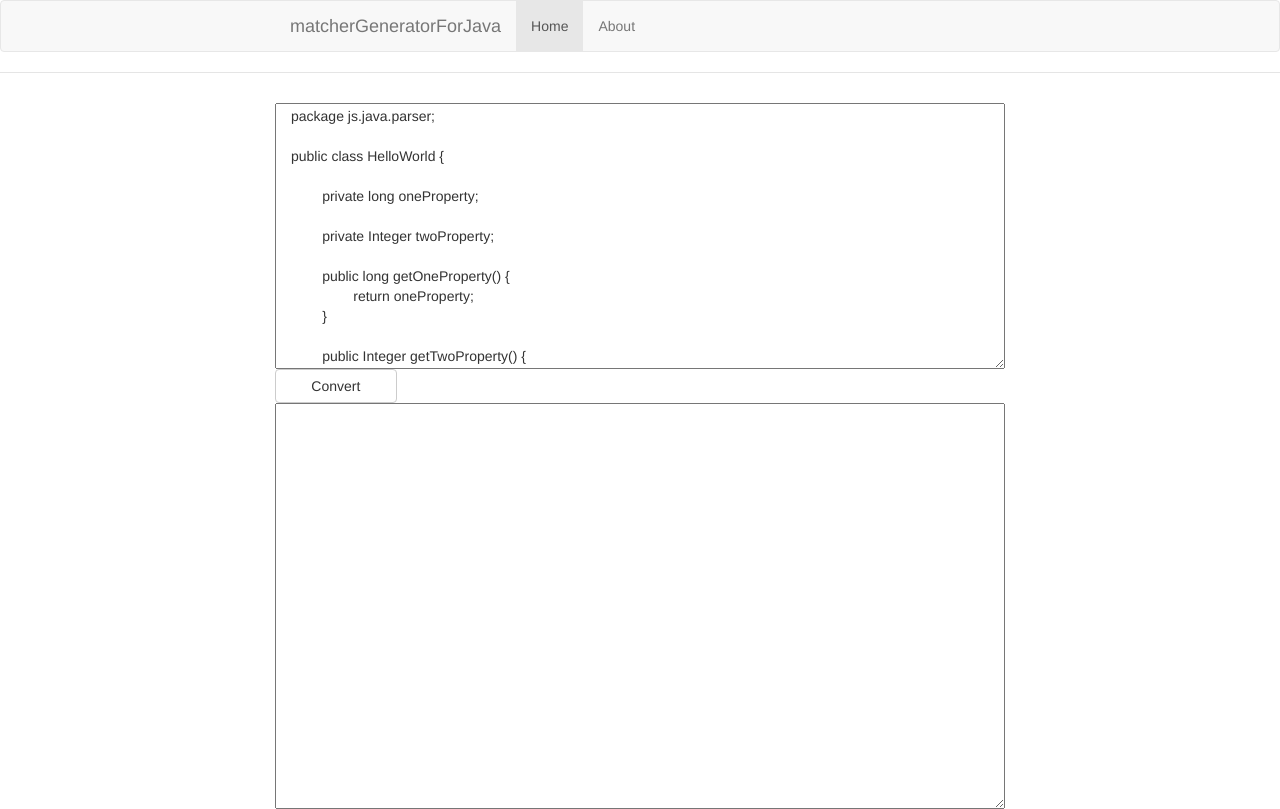
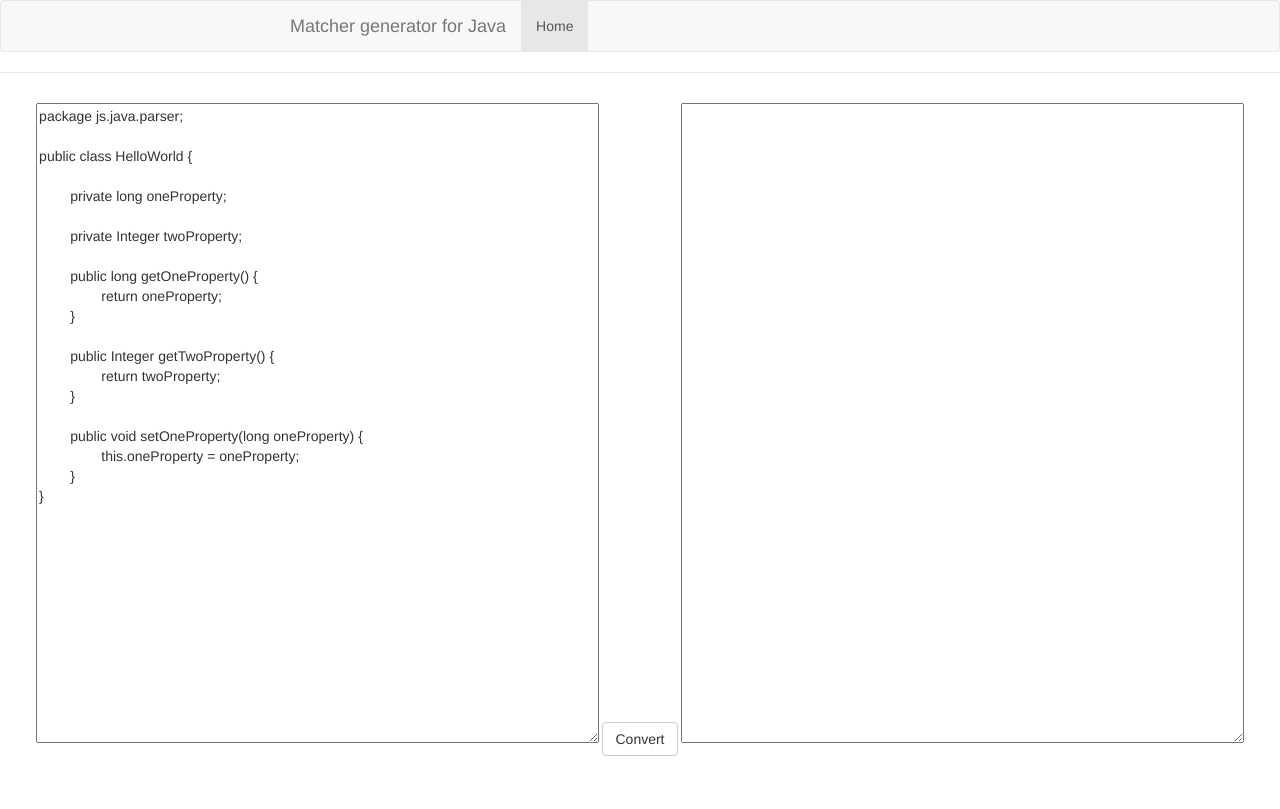
Before and after one commit to tornaia/matcher-generator-for-java, a website: page app/index.html in a window 1280 px wide. Drawn offline with nearby package versions, Linux system fonts and the light colour scheme; some packages are replaced by stand-ins of ours; files that its build step writes are made by us from their sources.

Commit message:
remove about minor restyle

```diff
--- a/app/index.html
+++ b/app/index.html
@@ -33,23 +33,20 @@
               <span class="icon-bar"></span>
             </button>
 
-            <a class="navbar-brand" href="#/">matcherGeneratorForJava</a>
+            <a class="navbar-brand" href="#/">Matcher generator for Java</a>
           </div>
 
           <div class="collapse navbar-collapse" id="js-navbar-collapse">
 
             <ul class="nav navbar-nav">
               <li class="active"><a href="#/">Home</a></li>
-              <li><a ng-href="#/about">About</a></li>
             </ul>
           </div>
         </div>
       </div>
     </div>
 
-    <div class="container">
-		<div ng-view=""></div>
-    </div>
+	<div ng-view="" class="container-fluid"></div>
 
     <!-- build:js(.) scripts/vendor.js -->
     <!-- bower:js -->
@@ -68,7 +65,6 @@
         <!-- build:js({.tmp,app}) scripts/scripts.js -->
         <script src="scripts/app.js"></script>
         <script src="scripts/controllers/main.js"></script>
-        <script src="scripts/controllers/about.js"></script>
 		<script src="scripts/javaparser7.js"></script>
         <!-- endbuild -->
 </body>
--- a/app/scripts/app.js
+++ b/app/scripts/app.js
@@ -24,11 +24,6 @@ angular
         controller: 'MainCtrl',
         controllerAs: 'main'
       })
-      .when('/about', {
-        templateUrl: 'views/about.html',
-        controller: 'AboutCtrl',
-        controllerAs: 'about'
-      })
       .otherwise({
         redirectTo: '/'
       });
--- a/app/scripts/controllers/about.js
+++ /dev/null
@@ -1,17 +0,0 @@
-'use strict';
-
-/**
- * @ngdoc function
- * @name matcherGeneratorForJavaApp.controller:AboutCtrl
- * @description
- * # AboutCtrl
- * Controller of the matcherGeneratorForJavaApp
- */
-angular.module('matcherGeneratorForJavaApp')
-  .controller('AboutCtrl', function () {
-    this.awesomeThings = [
-      'HTML5 Boilerplate',
-      'AngularJS',
-      'Karma'
-    ];
-  });
--- a/app/views/main.html
+++ b/app/views/main.html
@@ -1,7 +1,5 @@
-<div class="row">
-	<textarea ng-model="sourceText" class="col-lg-12" wrap="off" data-editor-lang="java" rows="13"></textarea>
-
-	<div class="col-lg-2 btn btn-default" ng-click="convert()">Convert</div>
-
-	<textarea ng-model="resultText" class="col-lg-12" wrap="off" data-editor-lang="java" rows="20" readonly></textarea>
+<div style="width:100%;height:80vh;text-align:center;">
+	<textarea ng-model="sourceText" style="width:45%;height:100%;"></textarea>
+	<div class="btn btn-default" ng-click="convert()">Convert</div>
+	<textarea ng-model="resultText" style="width:45%;height:100%;" readonly></textarea>
 </div>
```
Also changed, not shown: test/spec/controllers/about.js (deleted, +0 -23 lines), dist/index.html, 2 other files.
